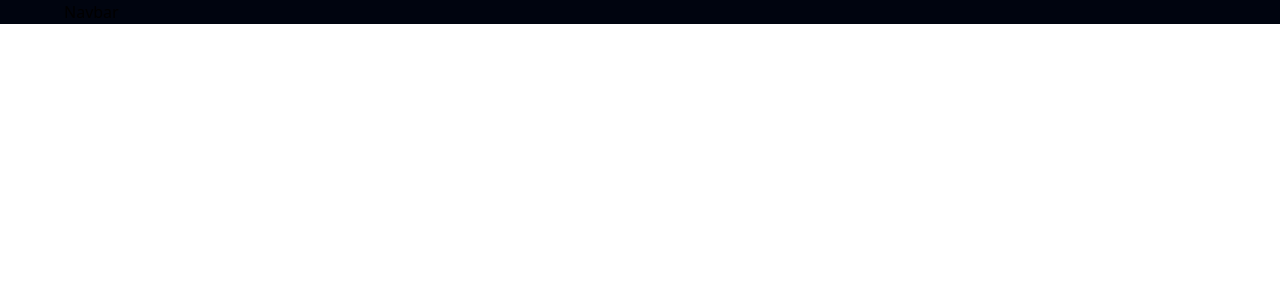
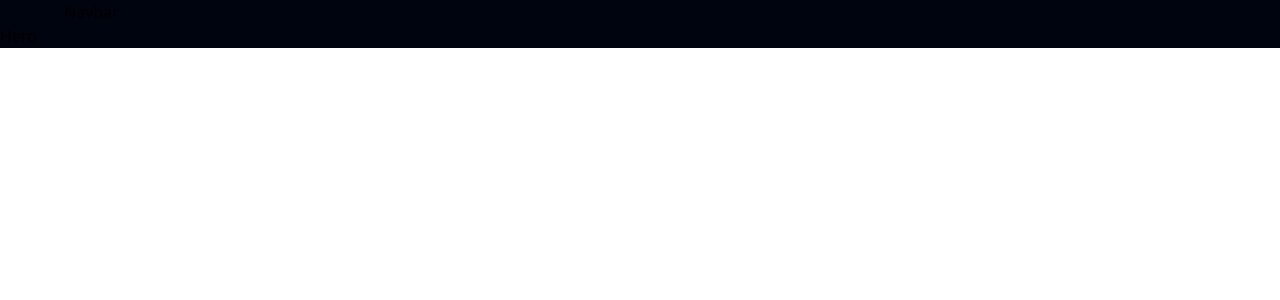
Before and after one commit to Pegrume88/modern-bank-react-app, a React (Vite) app in the folder modern_bank_app/: page / in a window 1280 px wide. Shown: the top 300 px of the page. Built offline with nearby package versions, Linux system fonts and the light colour scheme.

Commit message:
created hero div for the hero component with classes

```diff
--- a/modern_bank_app/src/App.jsx
+++ b/modern_bank_app/src/App.jsx
@@ -8,7 +8,11 @@ const App = () =>  (
       </div>
     </div>
 
-    <div></div>
+    <div className={`bg-primary ${styles.flexStart}`}>
+      <div className={`${styles.boxWidth}`}>
+        Hero
+      </div>
+    </div>
 
   </div>
 );
```
